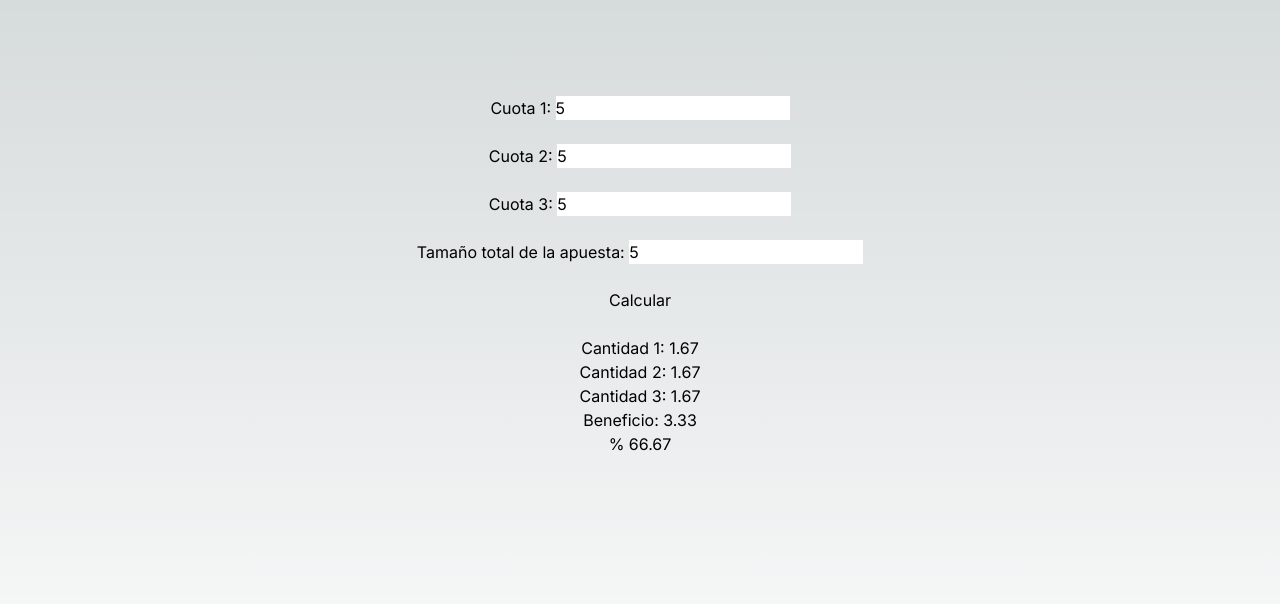
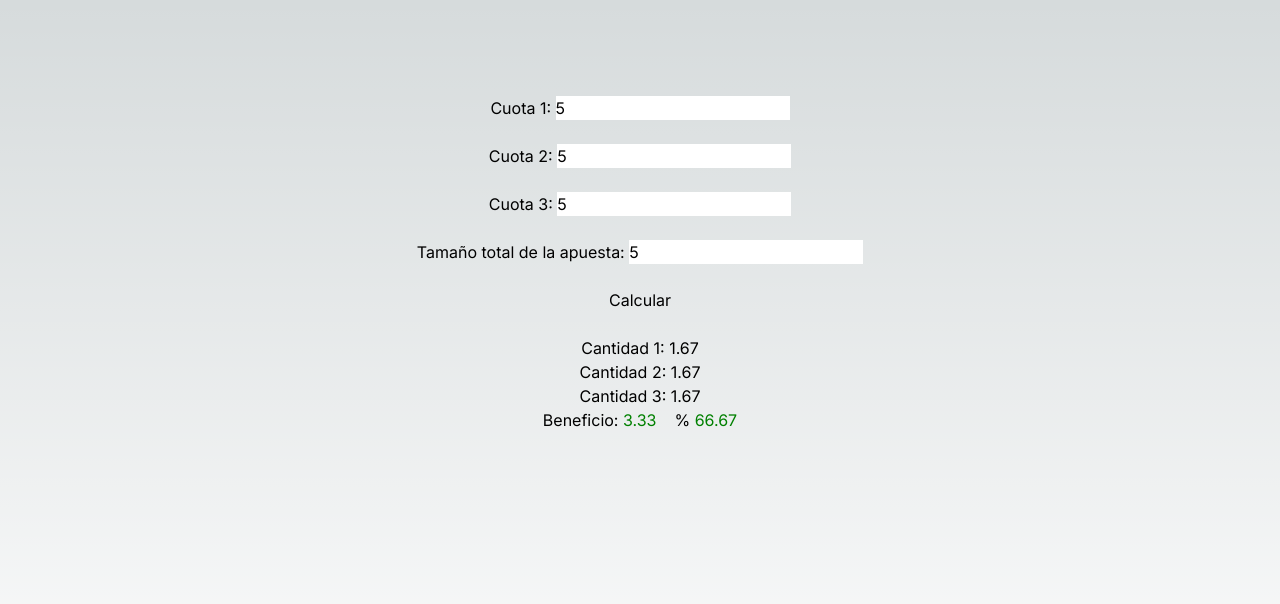
Before and after one commit to Kadyha/Surebets-Calculator, a Next.js app: page / in a window 1280 px wide. Both pictures are taken after typing "5", "5", "5", "5" into the empty fields and a click on the button "Calcular". Shown: the top 604 px of the page. Built offline with nearby package versions, Linux system fonts and the light colour scheme.

Commit message:
Update page.tsx

```diff
--- a/app/page.tsx
+++ b/app/page.tsx
@@ -89,16 +89,18 @@ export default function Home() {
 
         {Number(loss) != 0 &&
           <>
-            <p>Cantidad 1: {parseFloat(String(amountOne)).toFixed(2)}</p>
-            <p>Cantidad 2: {parseFloat(String(amountTwo)).toFixed(2)}</p>
+            <p>Cantidad 1: {parseFloat((amountOne)).toFixed(2)}</p>
+            <p>Cantidad 2: {parseFloat((amountTwo)).toFixed(2)}</p>
             {Number(valueThree) > 0 &&
               <>
-                <p>Cantidad 3: {parseFloat(String(amountThree)).toFixed(2)}</p>
+                <p>Cantidad 3: {parseFloat((amountThree)).toFixed(2)}</p>
               </>
             }
-            <p>Beneficio: {parseFloat(String(gain)).toFixed(2)}</p>
-            <p>%  {parseFloat(String(loss)).toFixed(2)}</p>
+<div  />
 
+              <p>Beneficio:  <span style={ (Number(gain) < 0) ? {color: 'red' } : {color: 'green'}} >{parseFloat((gain)).toFixed(2)} </span>
+              &nbsp;&nbsp;
+              %  <span style={ (Number(loss) < 0) ? {color: 'red' } : {color: 'green'}} >{parseFloat((loss)).toFixed(2)} </span> </p>
 
 
 
```
